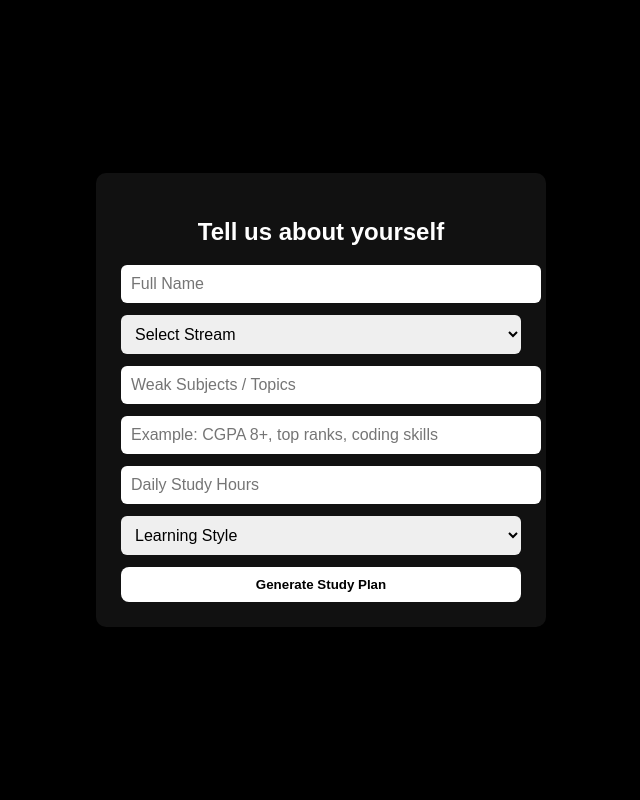
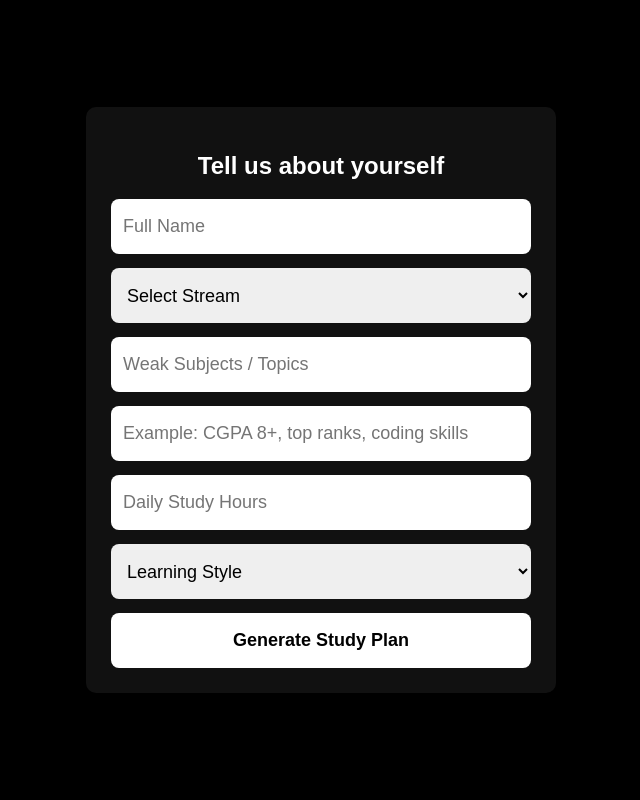
Before and after one commit to jhajhariaanandi100-100/GrowIQ, a Flask app: page /form in a window 1280 px wide. Shown: the whole page, without its empty margins (319-959 px from the left). Run offline with Flask 3, Linux system fonts and the light colour scheme.

Commit message:
equal size of every box

```diff
--- a/static/style.css
+++ b/static/style.css
@@ -18,16 +18,9 @@ body {
   align-items: center;
   text-align: center;
 }
-/*
-.logo {
-  display: block;
-  width: 280px;*/ /* change size as needed */
-  /* margin: 0 auto;
-  mix-blend-mode: screen;
-}
-*/
+
 .main-logo {
-    width: 220px;      /* adjust as needed */
+    width: 260px;
     display: block;
     margin: 30px auto;
 }
@@ -41,49 +34,41 @@ img {
    FORM PAGE ONLY
 ------------------------ */
 
-.form-page {
-  min-height: 100vh;
-  display: flex;
-  justify-content: center;
-  align-items: center;
-  background: black;
-}
-
 .form-container {
   background: #111;
   padding: 25px;
   border-radius: 10px;
-  width: 400px;
+  width: 420px;
   text-align: center;
 }
 
 form {
   display: flex;
   flex-direction: column;
-  gap: 12px;
+  gap: 14px;
 }
 
-input, select {
+input, select, button {
   width: 100%;
-  padding: 10px;
-  border-radius: 6px;
+  height: 55px;
+  font-size: 18px;
+  border-radius: 8px;
   border: none;
-  font-size: 16px;
+  padding: 0 12px;
+  box-sizing: border-box;
 }
 
 button {
-  padding: 10px;
-  border: none;
   background: white;
   color: black;
   font-weight: bold;
-  border-radius: 8px;
   cursor: pointer;
 }
 
 button:hover {
   background: #ddd;
 }
+
 /* Center the whole page vertically + horizontally */
 body {
     display: flex;
@@ -109,5 +94,5 @@ body {
 /* Make <pre> text readable */
 .plan-box pre {
     text-align: left;
-    white-space: pre-wrap;    /* allows wrapping instead of big lines */
+    white-space: pre-wrap;
 }
```
